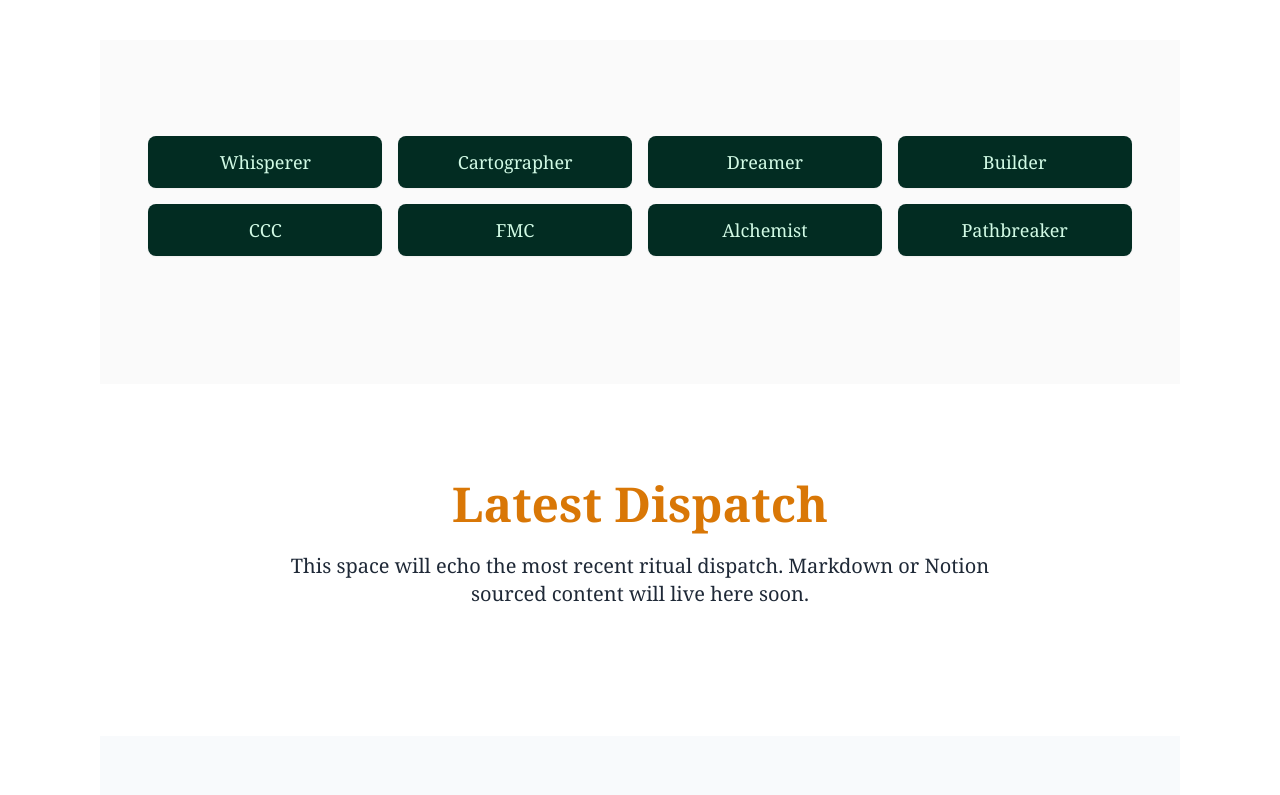
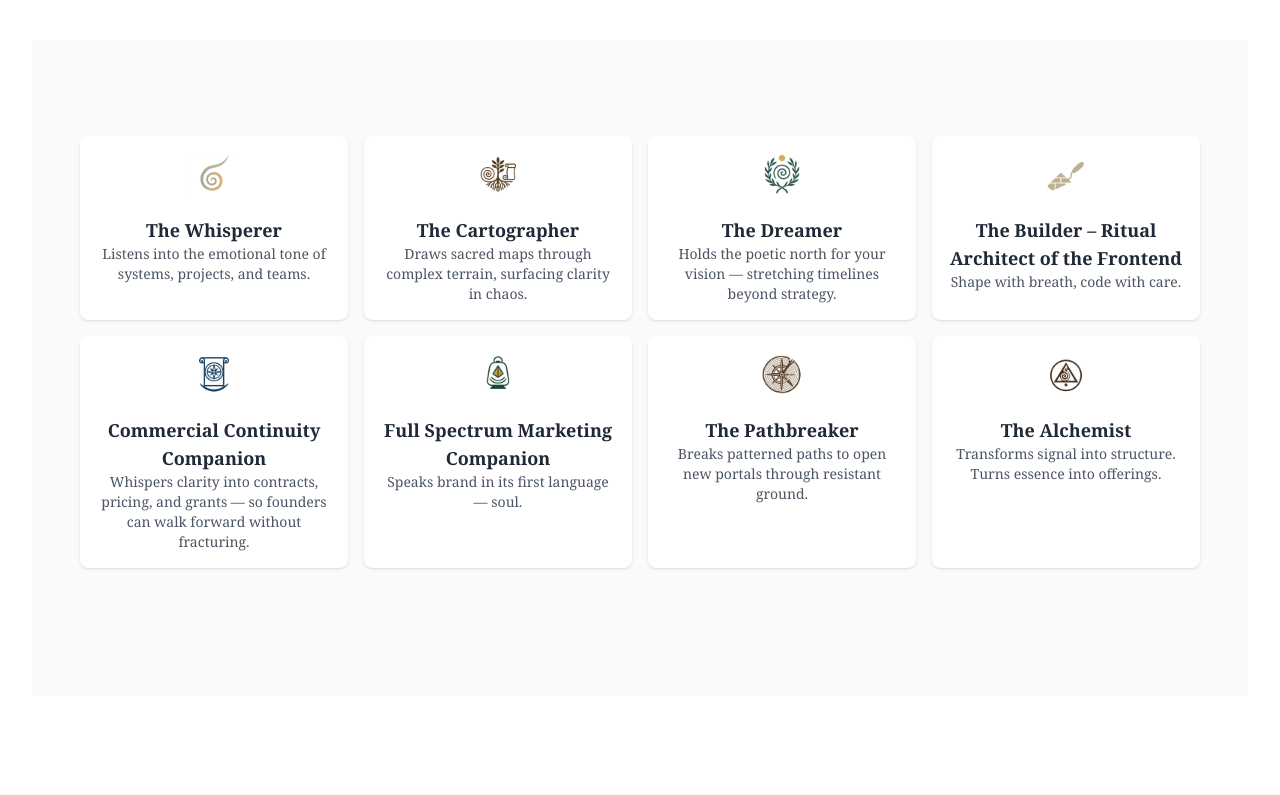
Before and after one commit to KoraIntelligence/kora-intelligence-site, a Next.js app: page /home in a window 1280 px wide. Shown: the part 1300-2095 px from the top of the page. Built offline with nearby package versions, Linux system fonts and the light colour scheme.

Commit message:
fix: display glyphs on Companion Portal overview page

```diff
--- a/src/components/home/CompanionGrove.tsx
+++ b/src/components/home/CompanionGrove.tsx
@@ -1,16 +1,7 @@
 import React from 'react';
 import Link from 'next/link';
-
-const companions = [
-  { label: 'Whisperer', slug: 'whisperer' },
-  { label: 'Cartographer', slug: 'cartographer' },
-  { label: 'Dreamer', slug: 'dreamer' },
-  { label: 'Builder', slug: 'builder' },
-  { label: 'CCC', slug: 'ccc' },
-  { label: 'FMC', slug: 'fmc' },
-  { label: 'Alchemist', slug: 'alchemist' },
-  { label: 'Pathbreaker', slug: 'pathbreaker' },
-];
+import Image from 'next/image';
+import { companions, Companion } from '@/data/companions';
 
 export default function CompanionGrove() {
   return (
@@ -19,15 +10,27 @@ export default function CompanionGrove() {
       className="bg-neutral-50 dark:bg-gray-900 pt-24 pb-32 px-6 sm:px-12 transition-colors ease-in-out duration-500"
     >
       <div className="max-w-6xl mx-auto grid grid-cols-1 sm:grid-cols-2 md:grid-cols-4 gap-4">
-        {companions.map((companion) => (
+        {Object.values(companions).map((companion: Companion) => (
           <Link
             key={companion.slug}
             href={`/companions/${companion.slug}`}
-            legacyBehavior
+            className="p-4 bg-white dark:bg-neutral-800 rounded-lg text-center shadow hover:shadow-md transition flex flex-col items-center"
           >
-            <a className="block p-4 py-3 px-4 text-base sm:text-lg bg-emerald-950 text-emerald-100 hover:bg-emerald-800 transition-all rounded-lg text-center shadow-sm font-serif hover:shadow-lg focus:outline-none focus-visible:ring-2 focus-visible:ring-amber-500">
-              {companion.label}
-            </a>
+            <Image
+              src={`/assets/glyphs/glyph-${companion.slug}.png`}
+              alt={`${companion.title} glyph`}
+              width={48}
+              height={48}
+              className="mx-auto mb-2"
+            />
+            <h3 className="mt-2 text-lg font-semibold text-gray-800 dark:text-gray-100">
+              {companion.title}
+            </h3>
+            {companion.essence && (
+              <p className="text-sm text-gray-600 dark:text-gray-400">
+                {companion.essence}
+              </p>
+            )}
           </Link>
         ))}
       </div>
--- a/src/pages/companions.tsx
+++ b/src/pages/companions.tsx
@@ -1,4 +1,5 @@
 import Link from 'next/link';
+import Image from 'next/image';
 import { companions, Companion } from '../data/companions';
 
 export default function CompanionsPage() {
@@ -12,18 +13,21 @@ export default function CompanionsPage() {
           <Link
             key={companion.slug}
             href={`/companions/${companion.slug}`}
-            className="bg-white dark:bg-neutral-800 p-6 rounded-lg shadow-md hover:shadow-lg hover:opacity-90 transition-all flex flex-col items-center space-y-2 group focus:outline-none focus-visible:ring-2 focus-visible:ring-amber-500"
+            className="bg-white dark:bg-neutral-800 p-6 rounded-lg shadow-md hover:shadow-lg transition flex flex-col items-center text-center focus:outline-none focus-visible:ring-2 focus-visible:ring-amber-500"
           >
-            <div className="text-4xl mb-1">{companion.glyph}</div>
+            <Image
+              src={`/assets/glyphs/glyph-${companion.slug}.png`}
+              alt={`${companion.title} glyph`}
+              width={48}
+              height={48}
+              className="mx-auto mb-2"
+            />
             <h2 className="font-serif text-lg text-gray-900 dark:text-white">
               {companion.title}
             </h2>
-            <span className="text-xs bg-amber-100 text-amber-800 rounded-full px-2 py-1 mt-2 inline-block">
-              {companion.access}
-            </span>
-            <div className="opacity-0 group-hover:opacity-100 transition-opacity text-sm italic text-gray-700 dark:text-gray-300">
+            <p className="text-sm text-gray-600 dark:text-gray-400">
               {companion.essence}
-            </div>
+            </p>
           </Link>
         ))}
       </div>
```
